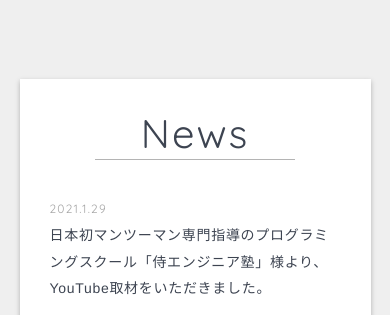
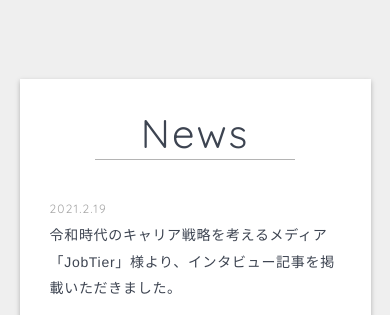
Before and after one commit to tomizawa0214/tomizawa, a Django app: page / in a window 390 px wide. Shown: the part 567-882 px from the top of the page. Run offline with Django 3.2, Linux system fonts and the light colour scheme; some libraries are stand-ins or nearby versions.

Commit message:
News追加

```diff
--- a/portfolio/templates/portfolio/index.html
+++ b/portfolio/templates/portfolio/index.html
@@ -44,8 +44,22 @@
   <ul class="news__wrap p-0 m-0 list-unstyled">
     <li class="news__wrap--topic d-sm-flex justify-content-between mb-5">
       <div class="news__wrap--topic--content mr-sm-5 mb-3 mb-sm-0">
+        <p class="news__wrap--topic--content--date mb-1">2021.2.19</p>
+        <p class="news__wrap--topic--content--text m-0 p-0">令和時代のキャリア戦略を考えるメディア「JobTier」様より、インタビュー記事を掲載いただきました。</a>
+      </div>
+      <div class="news__wrap--topic--img">
+        <img src="{% static 'img/jobtier-interview.png' %}" class="news__wrap--topic--img--photo" alt="JobTierインタビュー記事">
+        <a href="https://job-tier.com/article.php?id=652" class="news__wrap--topic--img--mask" target="_blank" rel="noopenner">
+          <p>Interview</p>
+          <span></span>
+          <p>侍エンジニア受講後はフリーランスになれる？リアルな実体験を取材</p>
+        </a>
+      </div>
+    </li>
+    <li class="news__wrap--topic d-sm-flex justify-content-between mb-5">
+      <div class="news__wrap--topic--content mr-sm-5 mb-3 mb-sm-0">
         <p class="news__wrap--topic--content--date mb-1">2021.1.29</p>
-        <p class="news__wrap--topic--content--text m-0 p-0">日本初マンツーマン専門指導のプログラミングスクール「侍エンジニア塾」様より、YouTube取材をいただきました。</a>
+        <p class="news__wrap--topic--content--text m-0 p-0">日本初マンツーマン専門指導のプログラミングスクール「SAMURAI ENGINEER」様より、YouTube取材をいただきました。</a>
       </div>
       <div class="news__wrap--topic--video">
         <div class="news__wrap--topic--video--movie">
@@ -59,11 +73,11 @@
     <li class="news__wrap--topic d-sm-flex justify-content-center">
       <div class="news__wrap--topic--content mr-sm-5 mb-3 mb-sm-0">
         <p class="news__wrap--topic--content--date mb-1">2020.12.15</p>
-        <p class="news__wrap--topic--content--text m-0 p-0">日本初マンツーマン専門指導のプログラミングスクール「侍エンジニア塾」様より、インタビュー記事を掲載いただきました。</a>
+        <p class="news__wrap--topic--content--text m-0 p-0">日本初マンツーマン専門指導のプログラミングスクール「SAMURAI ENGINEER」様より、インタビュー記事を掲載いただきました。</a>
       </div>
       <div class="news__wrap--topic--img">
-        <img src="{% static 'img/samurai-interview.jpg' %}" class="news__wrap--topic--img--photo" alt="侍エンジニア塾インタビュー記事">
-        <a href="https://www.sejuku.net/blog/128366" class="news__wrap--topic--img--mask">
+        <img src="{% static 'img/samurai-interview.jpg' %}" class="news__wrap--topic--img--photo" alt="SAMURAI ENGINEERインタビュー記事">
+        <a href="https://www.sejuku.net/blog/128366" class="news__wrap--topic--img--mask" target="_blank" rel="noopenner">
           <p>Interview</p>
           <span></span>
           <p>30代未経験からフリーランスエンジニアとして地方で活躍できた理由</p>
```
Also changed, not shown: portfolio/static/img/jobtier-interview.png (added).
